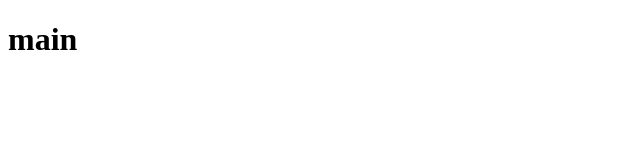
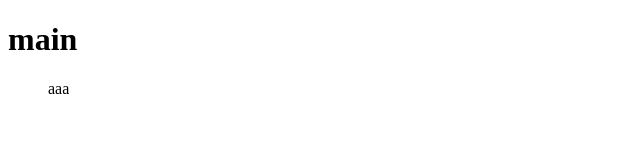
Before and after one commit to byforms/MyGitApp, a plain HTML site: page index.html in a window 1280 px wide. Shown: the full height of the page, 0-640 px from the left. Drawn offline with Linux system fonts and the light colour scheme.

Commit message:
브렌치 추가 실습 1

```diff
--- a/index.html
+++ b/index.html
@@ -8,5 +8,9 @@
 </head>
 <body>
     <h1>main</h1>
+    <ul>
+        aaa
+    </ul>
 </body>
+
 </html>
```
